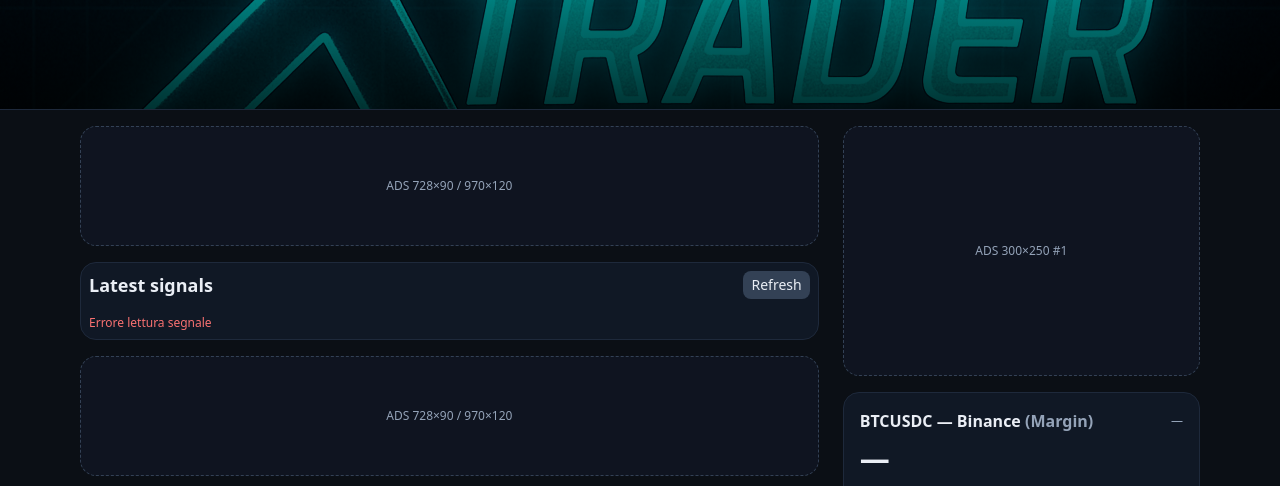
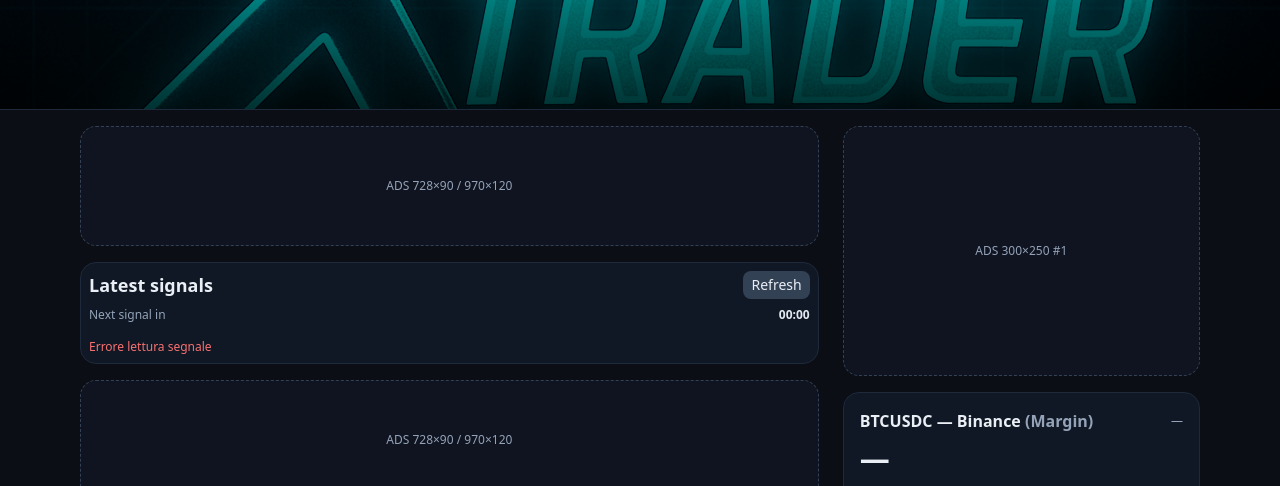
Before and after one commit to NotRandomLife/X-Trader.cloud-Signal, a website: page index.html in a window 1280 px wide. Shown: the part 254-740 px from the top of the page. Drawn offline with nearby package versions, Linux system fonts and the light colour scheme; no server answers.

Commit message:
Update index.html

```diff
--- a/index.html
+++ b/index.html
@@ -162,6 +162,10 @@
               <button id="refresh" class="px-2 py-1 rounded-lg bg-slate-700 hover:bg-slate-600 text-sm" data-i18n="refresh">Aggiorna</button>
             </div>
           </div>
+          <div class="flex items-center justify-between text-xs text-slate-400 mb-2" id="countdownBar">
+            <span id="countdownLabel">Prossimo segnale tra</span>
+            <span class="font-bold text-slate-200" id="countdown">--:--</span>
+          </div>
           <div id="signals"></div>
           <p id="err" class="text-red-400 text-xs mt-1"></p>
         </div>
@@ -311,6 +315,54 @@
       setInterval(loadSignal, 5000);
 
       // =====================
+      //   COUNTDOWN 5 MIN — i18n
+      // =====================
+      const cdEl = document.getElementById('countdown');
+      const cdLbl = document.getElementById('countdownLabel');
+      const langSel = document.getElementById('langSelect');
+      const CT = {
+        'en':'Next signal in', 'it':'Prossimo segnale tra', 'es':'Próxima señal en', 'fr':'Prochain signal dans', 'de':'Nächstes Signal in',
+        'pt':'Próximo sinal em', 'pt-br':'Próximo sinal em', 'ru':'Следующий сигнал через', 'uk':'Наступний сигнал через', 'pl':'Następny sygnał za',
+        'nl':'Volgend signaal over', 'sv':'Nästa signal om', 'no':'Neste signal om', 'da':'Næste signal om', 'fi':'Seuraava signaali',
+        'tr':'Sonraki sinyal', 'el':'Επόμενο σήμα σε', 'cs':'Další signál za', 'sk':'Ďalší signál o', 'hu':'Következő jel',
+        'ro':'Următorul semnal în', 'bg':'Следващ сигнал след', 'sr':'Sledeći signal za', 'hr':'Sljedeći signal za', 'sl':'Naslednji signal čez',
+        'he':'האות הבא בעוד', 'ar':'الإشارة التالية خلال', 'fa':'سیگنال بعدی در', 'hi':'अगला सिग्नल', 'bn':'পরবর্তী সিগন্যাল',
+        'ur':'اگلا سگنل', 'zh-cn':'下个信号还有', 'zh-tw':'下個信號還有', 'ja':'次のシグナルまで', 'ko':'다음 신호까지', 'th':'สัญญาณถัดไปใน',
+        'vi':'Tín hiệu tiếp theo', 'id':'Sinyal berikutnya', 'ms':'Isyarat seterusnya', 'fil':'Susunod na senyal sa'
+      };
+      function getLang(){
+        let l = (langSel && langSel.value) || navigator.language || 'en';
+        l = l.toLowerCase();
+        if(!CT[l]) l = l.split('-')[0];
+        if(!CT[l]) l = 'en';
+        return l;
+      }
+      function applyCdI18n(){ cdLbl.textContent = CT[getLang()] || CT['en']; }
+
+      function next5(){
+        const d = new Date();
+        const m = d.getMinutes();
+        const add = 5 - (m % 5 || 5);
+        d.setSeconds(0,0);
+        d.setMinutes(m + add);
+        return d;
+      }
+      let target = next5();
+      function tick(){
+        const now = new Date();
+        if(now >= target){ target = next5(); }
+        const ms = Math.max(0, target - now);
+        const s = Math.floor(ms/1000);
+        const mm = String(Math.floor(s/60)).padStart(2,'0');
+        const ss = String(s%60).padStart(2,'0');
+        if (cdEl) cdEl.textContent = `${mm}:${ss}`;
+        requestAnimationFrame(()=> setTimeout(tick, 250));
+      }
+      applyCdI18n();
+      tick();
+      langSel?.addEventListener('change', applyCdI18n);
+
+      // =====================
       //   PREZZO & VARIAZIONI BINANCE (klines 1m)
       // =====================
       const pxNowEl = document.getElementById('px_now');
```
